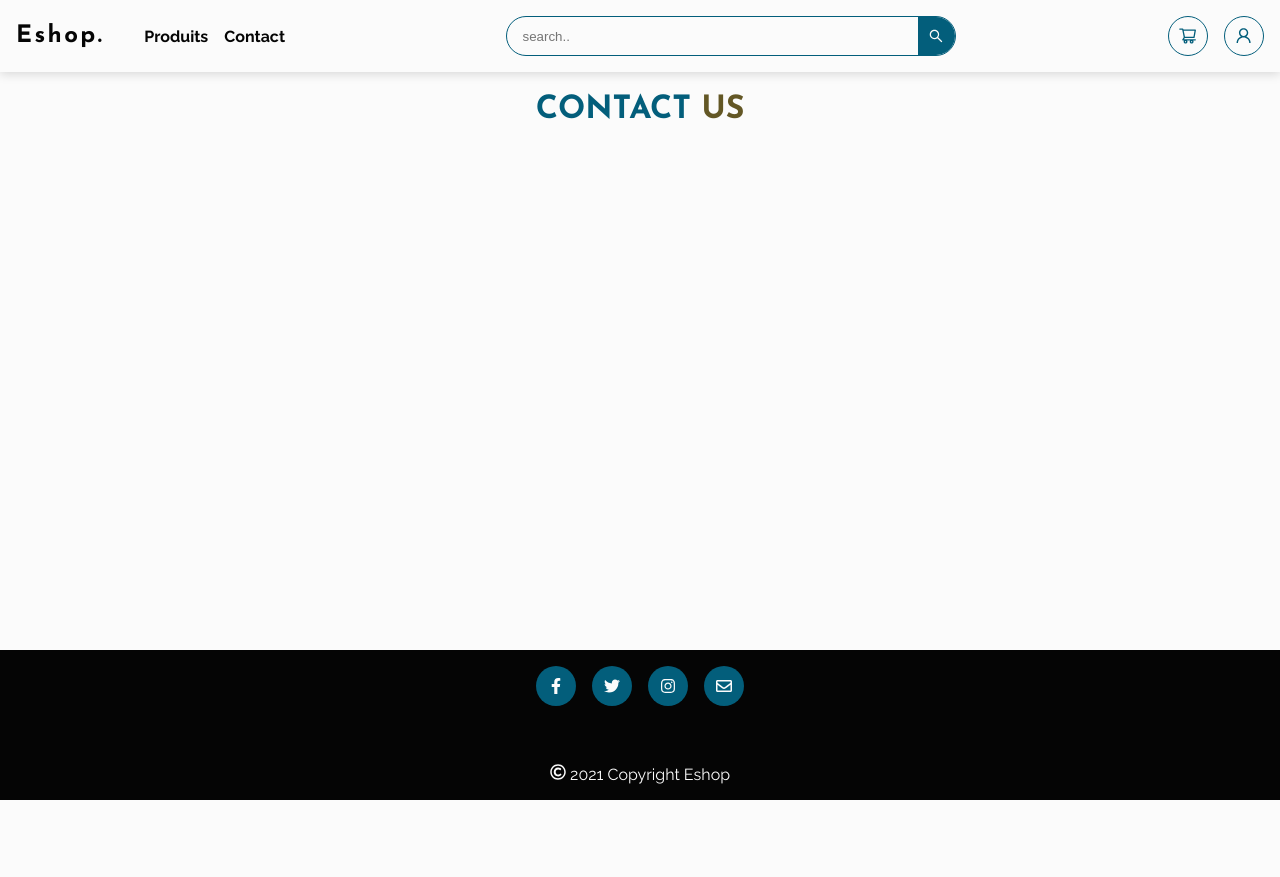
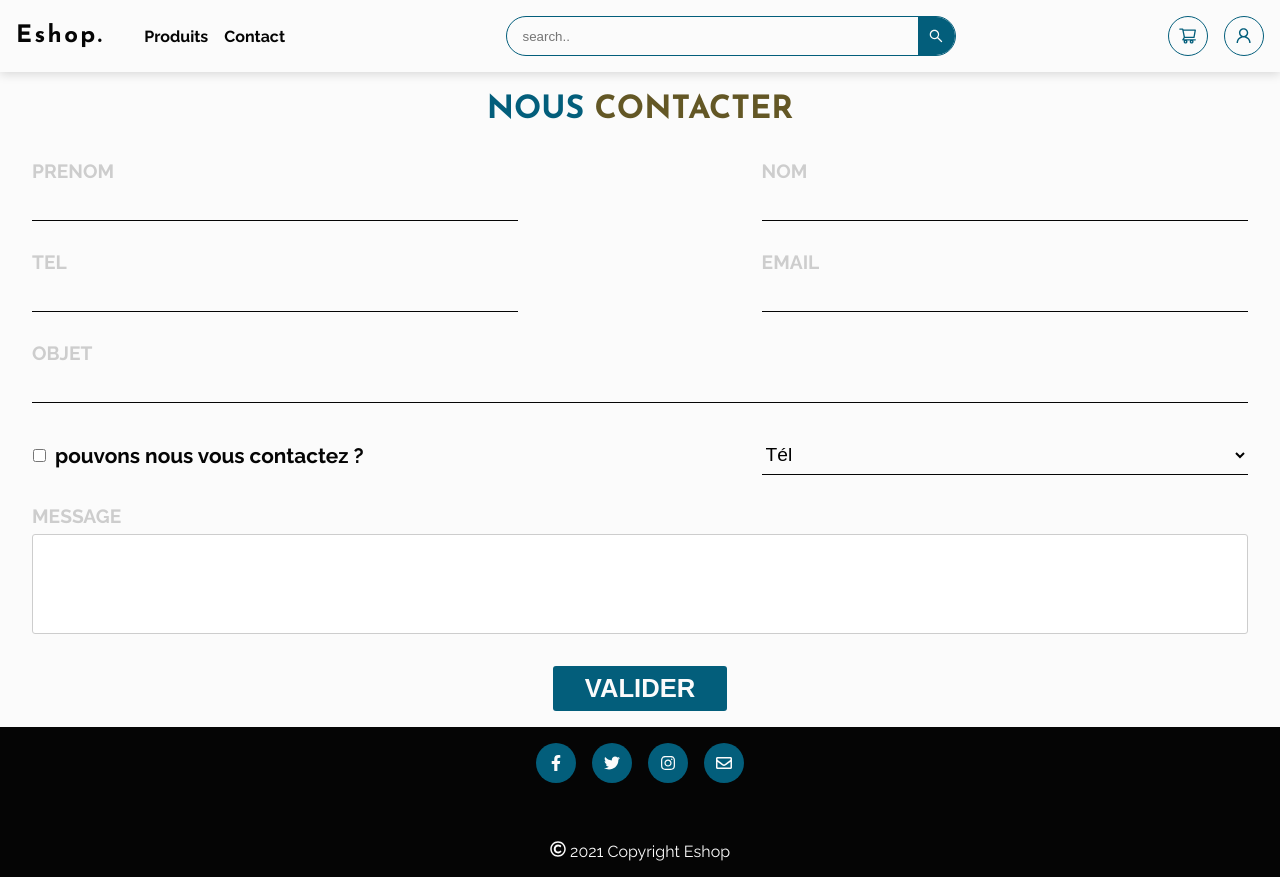
Before and after one commit to Daphaz/eshop, a React (Create React App) app: page /contact in a window 1280 px wide. Before the commit the page ends 800 px from the top, so only its background shows below. Built offline with nearby package versions, Linux system fonts and the light colour scheme.

Commit message:
feat: contact form
create own validation for first and lastname

```diff
--- /dev/null
+++ b/src/components/FormContact.jsx
@@ -0,0 +1,243 @@
+import React, { useState } from "react";
+import { AiFillInfoCircle, AiOutlineCheck } from "react-icons/ai";
+
+const initialState = {
+	firstname: "",
+	lastname: "",
+	phone: "",
+	email: "",
+	objet: "",
+	agree: false,
+	agreePick: "tel",
+	message: "",
+	touched: {
+		firstname: {
+			status: "",
+			error: "",
+		},
+		lastname: {
+			status: "",
+			error: "",
+		},
+		phone: "",
+		email: "",
+		objet: "",
+		message: "",
+	},
+};
+
+export const FormContact = () => {
+	const [state, setState] = useState(initialState);
+
+	const handleChange = (e) => {
+		const target = e.target;
+		const name = target.name;
+
+		if (name === "agree") {
+			setState({
+				...state,
+				[name]: target.checked,
+			});
+		} else {
+			setState({
+				...state,
+				[name]: target.value,
+			});
+		}
+	};
+
+	const handleFocus = (field, e) => {
+		e.target.style.borderBottomColor = "var(--black-color)";
+		setState({
+			...state,
+			touched: {
+				...state.touched,
+				[field]: { status: "", error: "" },
+			},
+		});
+	};
+
+	const errorCharactere = (field, target) => {
+		if (state[field].length < 3) {
+			target.style.borderBottomColor = "var(--red-color)";
+			setState({
+				...state,
+				[field]: "",
+				touched: {
+					...state.touched,
+					[field]: { status: true, error: "minimum 3 charactères" },
+				},
+			});
+		} else {
+			target.style.borderBottomColor = "var(--green-color)";
+			setState({
+				...state,
+				touched: { ...state.touched, [field]: { status: false } },
+			});
+		}
+	};
+
+	const handleBlur = (field) => (e) => {
+		e.preventDefault();
+		const target = e.target;
+		if (state[field] === "") {
+			target.style.borderBottomColor = "var(--red-color)";
+			setState({
+				...state,
+				touched: { ...state.touched, [field]: { status: true } },
+			});
+		} else {
+			target.style.borderBottomColor = "var(--green-color)";
+			setState({
+				...state,
+				touched: { ...state.touched, [field]: { status: false } },
+			});
+		}
+		switch (field) {
+			case "firstname":
+				errorCharactere(field, target);
+				break;
+			case "lastname":
+				errorCharactere(field, target);
+				break;
+
+			default:
+				target.style.borderBottomColor = "var(--black-color)";
+				break;
+		}
+	};
+
+	const FormError = ({ status, error }) => {
+		return (
+			<>
+				{status === true && (
+					<>
+						<div className="form_validate">
+							<AiFillInfoCircle style={{ color: "var(--red-color)" }} />
+						</div>
+						<div className="form_error">{error}</div>
+					</>
+				)}
+				{status === false && (
+					<div className="form_validate">
+						<AiOutlineCheck style={{ color: "var(--green-color)" }} />
+					</div>
+				)}
+			</>
+		);
+	};
+
+	return (
+		<form className="form_contact">
+			<div className="row_form">
+				<div className="form_group">
+					<FormError
+						status={state.touched.firstname.status}
+						error={state.touched.firstname.error}
+					/>
+					<label htmlFor="firstname">Prenom</label>
+					<input
+						type="text"
+						name="firstname"
+						id="firstname"
+						value={state.firstname}
+						onChange={handleChange}
+						onBlur={handleBlur("firstname")}
+						onFocus={(e) => handleFocus("firstname", e)}
+						required
+					/>
+				</div>
+				<div className="form_group">
+					<FormError
+						status={state.touched.lastname.status}
+						error={state.touched.lastname.error}
+					/>
+					<label htmlFor="lastname">Nom</label>
+					<input
+						type="text"
+						name="lastname"
+						id="lastname"
+						value={state.lastname}
+						onChange={handleChange}
+						onBlur={handleBlur("lastname")}
+						onFocus={(e) => handleFocus("lastname", e)}
+						required
+					/>
+				</div>
+			</div>
+			<div className="row_form">
+				<div className="form_group">
+					<label htmlFor="phone">Tel</label>
+					<input
+						type="tel"
+						name="phone"
+						id="phone"
+						value={state.phone}
+						onChange={handleChange}
+						required
+					/>
+				</div>
+				<div className="form_group">
+					<label htmlFor="email">Email</label>
+					<input
+						type="email"
+						name="email"
+						id="email"
+						value={state.email}
+						onChange={handleChange}
+						required
+					/>
+				</div>
+			</div>
+			<div className="form_group">
+				<label htmlFor="objet">Objet</label>
+				<input
+					type="text"
+					name="objet"
+					id="objet"
+					value={state.objet}
+					onChange={handleChange}
+					required
+				/>
+			</div>
+			<div className="row_form">
+				<div className="form_control">
+					<input
+						type="checkbox"
+						name="agree"
+						id="agree"
+						value={state.agree}
+						onChange={handleChange}
+					/>
+					<label htmlFor="agree">pouvons nous vous contactez ?</label>
+				</div>
+				<div className="form_group">
+					<select
+						name="agreePick"
+						id="pick"
+						value={state.agreePick}
+						onChange={handleChange}>
+						<option value="tel">Tél</option>
+						<option value="mail">Email</option>
+					</select>
+				</div>
+			</div>
+			<div className="form_group">
+				<label htmlFor="message">message</label>
+				<textarea
+					value={state.message}
+					onChange={handleChange}
+					name="message"
+					id="message"
+					minLength="1"
+					maxLength="510"
+					required></textarea>
+			</div>
+			<div className="row_form">
+				<button type="submit" className="btn valid_form">
+					valider
+				</button>
+			</div>
+		</form>
+	);
+};
--- a/src/routes/contact/index.jsx
+++ b/src/routes/contact/index.jsx
@@ -1,11 +1,15 @@
 import React from "react";
 import { Layout } from "../../components/Layout";
 import { Title } from "../../components/Title";
+import { FormContact } from "../../components/FormContact";
 
 const Contact = ({ history, nbProduit }) => {
 	return (
 		<Layout history={history} nbProduit={nbProduit}>
-			<Title title="contact" subtitle="us" />
+			<Title title="nous" subtitle="contacter" />
+			<div className="container">
+				<FormContact />
+			</div>
 		</Layout>
 	);
 };
--- /dev/null
+++ b/src/scss/components/_formContact.scss
@@ -0,0 +1,63 @@
+.form_contact {
+	width: 100%;
+	max-width: 1920px;
+	margin: 0 auto;
+
+	.form_group {
+		position: relative;
+	}
+
+	.valid_form {
+		padding: 0.5rem 2rem;
+		font-size: 1.6rem;
+		font-weight: bold;
+		text-transform: uppercase;
+		background-color: $primary;
+		color: $white;
+		border-radius: 3px;
+		margin: 1rem auto;
+	}
+}
+.row_form {
+	@extend %flex-between;
+	flex-wrap: wrap;
+	.form_group {
+		width: 40%;
+		min-width: 200px;
+		@include media-max("550px") {
+			width: 100%;
+		}
+		select {
+			height: 40px;
+			background-color: transparent;
+			border: none;
+			border-bottom: 1px solid $black;
+			outline: none;
+			font-size: 1.2rem;
+			font-weight: 400;
+		}
+	}
+	.form_control {
+		width: 50%;
+		max-width: 850px;
+		min-width: 200px;
+		@include media-max("550px") {
+			width: 100%;
+		}
+		label {
+			font-size: 1.3rem;
+			font-weight: bold;
+		}
+	}
+}
+.form_validate {
+	position: absolute;
+	top: 0;
+	right: 0.5rem;
+}
+.form_error {
+	position: absolute;
+	color: $red;
+	bottom: 0.2rem;
+	pointer-events: none;
+}
--- a/src/scss/components/_modal.scss
+++ b/src/scss/components/_modal.scss
@@ -57,6 +57,17 @@
 		border-bottom: 1px solid $black;
 		padding: 0 0.5rem;
 	}
+	textarea {
+		width: 100%;
+		height: 100px;
+		margin-top: 0.5rem;
+		padding: 0.5rem;
+		resize: none;
+		font: 400 1.2rem $jose;
+		outline: none;
+		border: 1px solid $grey;
+		border-radius: 3px;
+	}
 }
 .form_control {
 	position: relative;
--- a/src/scss/styles.scss
+++ b/src/scss/styles.scss
@@ -3,4 +3,4 @@
 	"./components/searchBar", "./components/title", "./components/productList",
 	"./components/product", "./components/productDetail", "./components/cartTable",
 	"./components/cartItem", "./components/cartFooter", "./components/footer",
-	"./components/modal";
+	"./components/modal", "./components/formContact";
```
